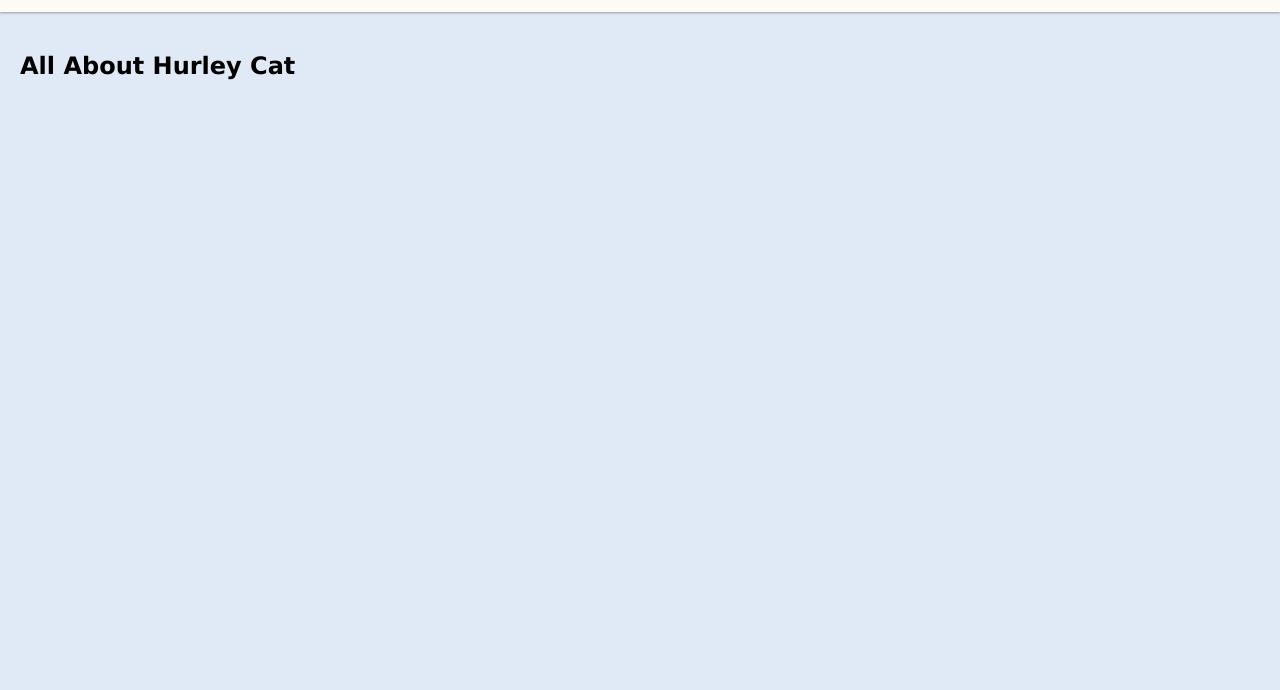
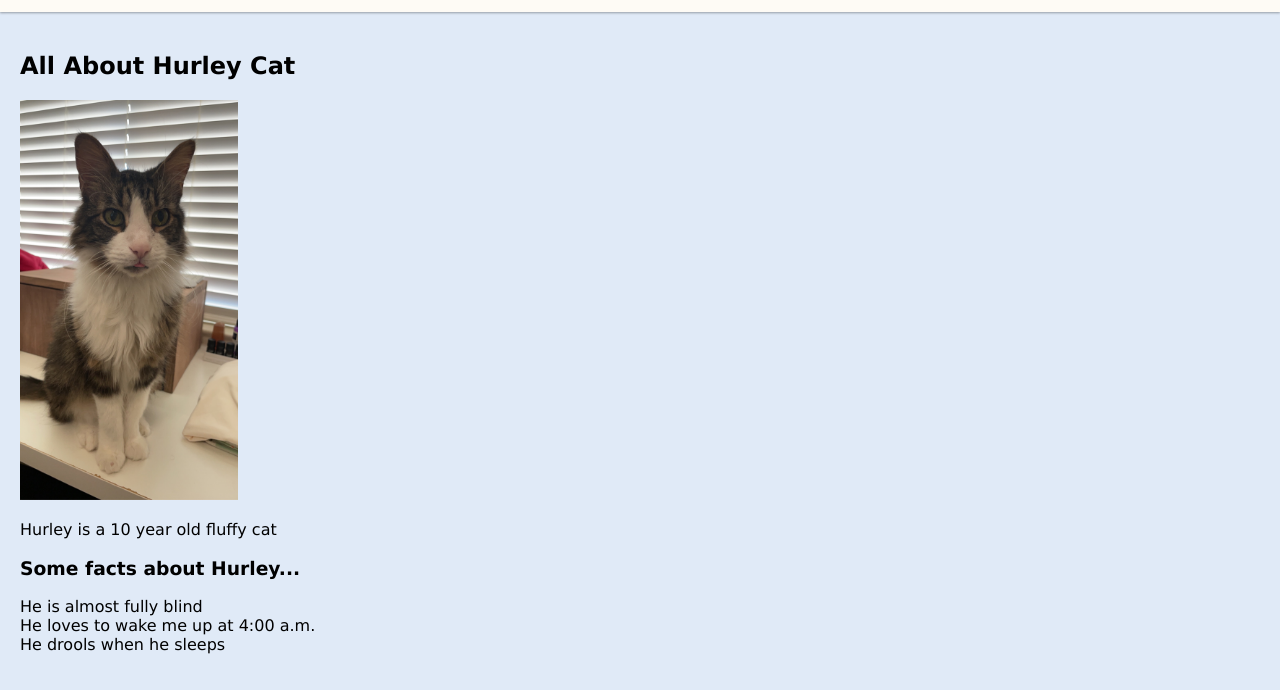
Before and after one commit to brenley-woodard/about-me, a plain HTML site: page index.html in a window 1280 px wide. Shown: the part 68-758 px from the top of the page. Drawn offline with Linux system fonts and the light colour scheme.

Commit message:
added a list of facts about Hurley

```diff
--- a/index.html
+++ b/index.html
@@ -30,6 +30,15 @@
 
         <main>
             <h2>All About Hurley Cat</h2>
+            <img src="assets/hurley.PNG" alt="Hurley Image" height="400px" />
+
+            <p>Hurley is a 10 year old fluffy cat</p>
+            <h3>Some facts about Hurley...</h3>
+            <ul>
+                <li>He is almost fully blind</li>
+                <li>He loves to wake me up at 4:00 a.m.</li>
+                <li>He drools when he sleeps</li>
+            </ul>
         </main>
     </body>
 </html>
```
